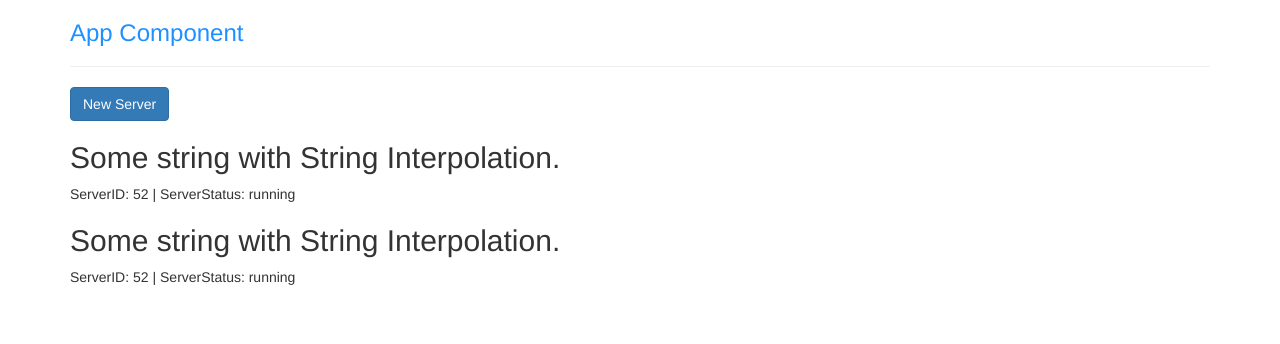
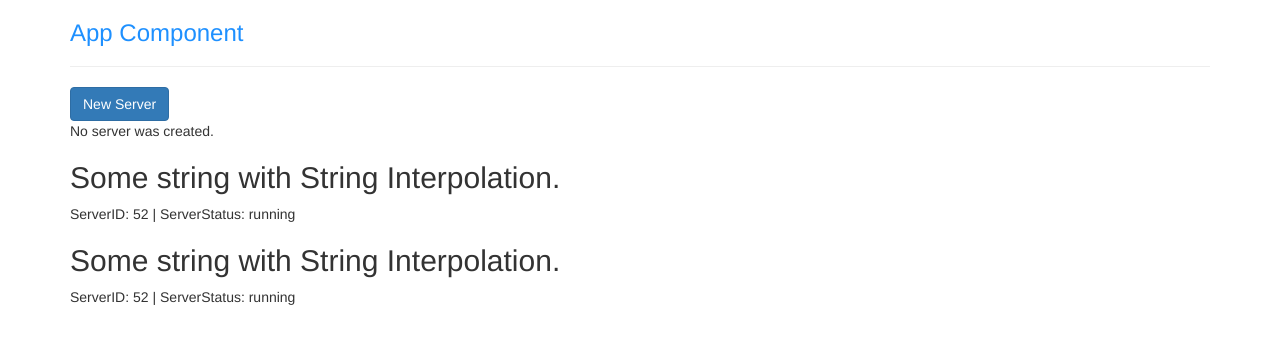
Before and after one commit to DaniiNyan/angular, an Angular app in the folder first-app/: page / in a window 1280 px wide. Shown: the top 344 px of the page. Built offline with nearby package versions, Linux system fonts and the light colour scheme.

Commit message:
Add event on click to button

```diff
--- a/first-app/src/app/servers/servers.component.html
+++ b/first-app/src/app/servers/servers.component.html
@@ -1,5 +1,8 @@
-<button class='btn btn-primary' [disabled]="!allowNewServer">
+<button class='btn btn-primary'
+[disabled]="!allowNewServer"
+(click)="onCreateServer()">
   New Server
 </button>
+<p>{{ serverCreationStatus }}</p>
 <app-server></app-server>
 <app-server></app-server>
--- a/first-app/src/app/servers/servers.component.ts
+++ b/first-app/src/app/servers/servers.component.ts
@@ -7,6 +7,7 @@ import { Component, OnInit } from '@angular/core';
 })
 export class ServersComponent implements OnInit {
   allowNewServer = false;
+  serverCreationStatus = 'No server was created.';
 
   constructor() {
     setTimeout(() => {
@@ -17,4 +18,7 @@ export class ServersComponent implements OnInit {
   ngOnInit() {
   }
 
+  onCreateServer() {
+    this.serverCreationStatus = 'Server was created!'
+  }
 }
```
